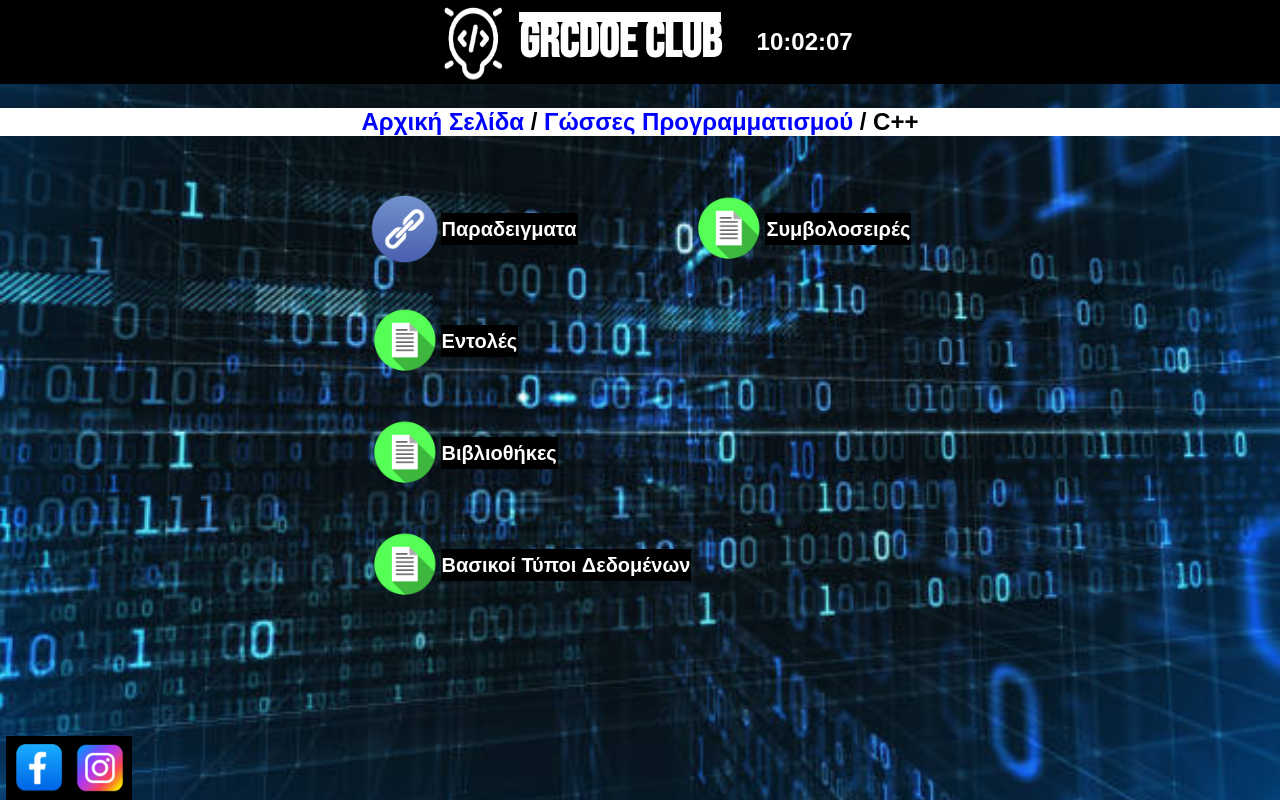
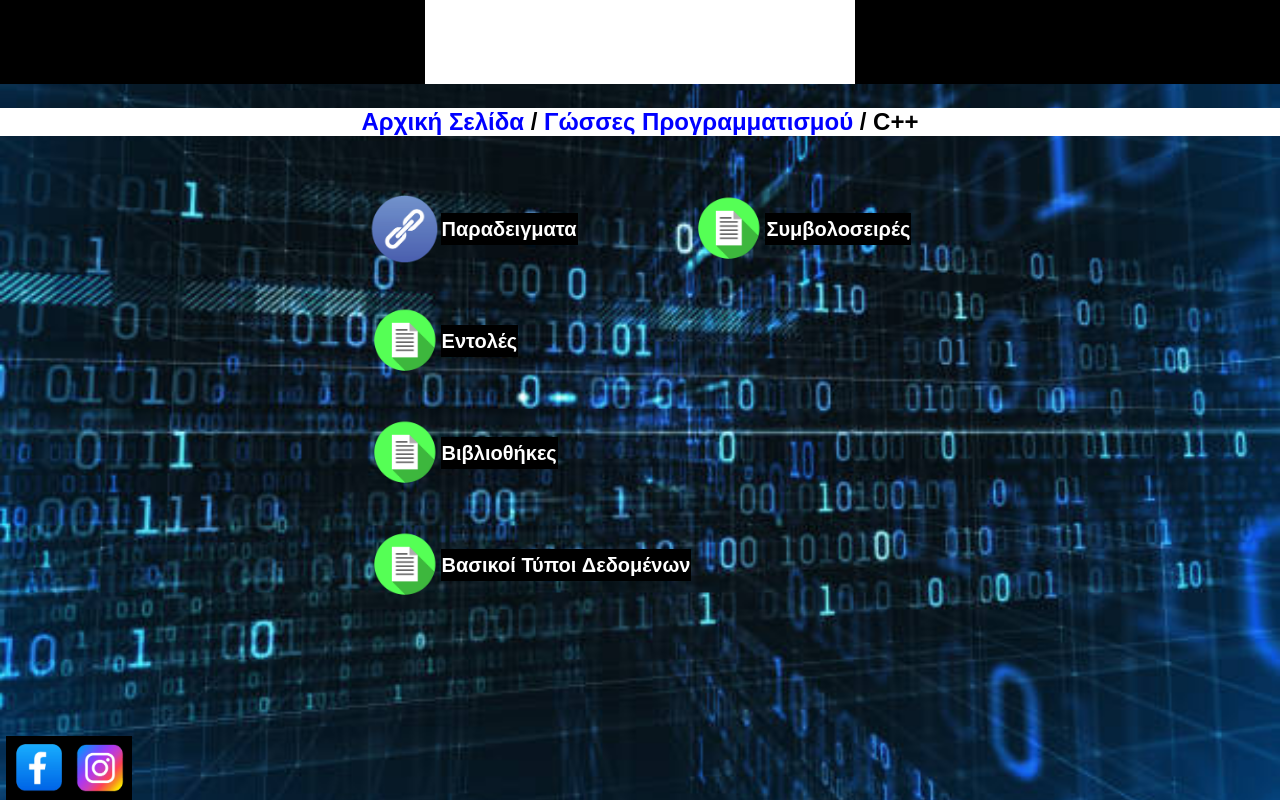
Before and after one commit to GrCodeClub/grcodeclub.github.io, a plain HTML site: page programming/programming_languages/c++/menu_c++.html in a window 1280 px wide. Drawn offline with Linux system fonts and the light colour scheme.

Commit message:
Update menu_c++.html

```diff
--- a/programming/programming_languages/c++/menu_c++.html
+++ b/programming/programming_languages/c++/menu_c++.html
@@ -13,7 +13,7 @@
 
     <!-- header -->
     <header>
-    <table style="align:center;">
+    <table style="background-color: white;">
         <th>
                 <img src="../../../file/logo/logo.png" width="90" height="80"/>
             </th>
```
